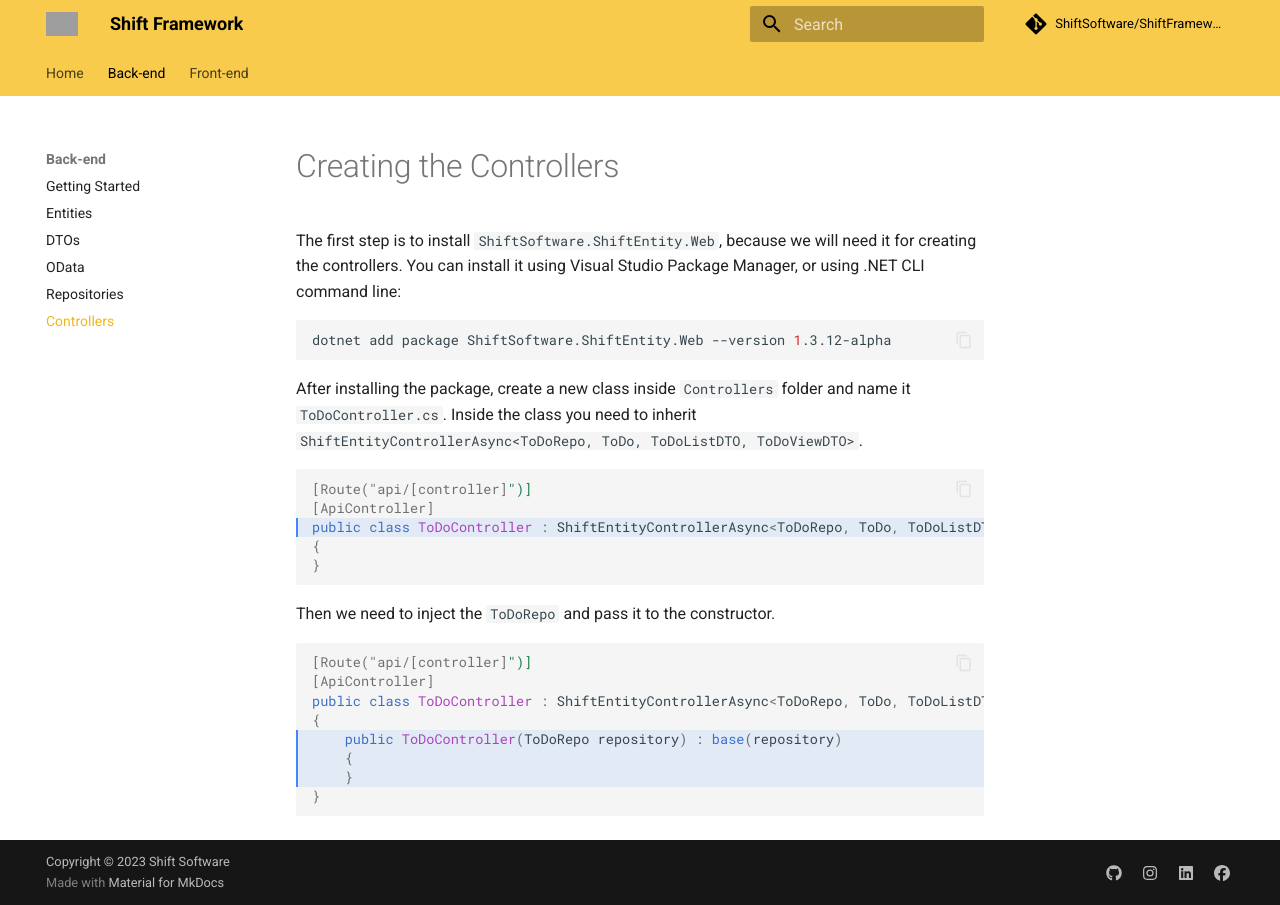
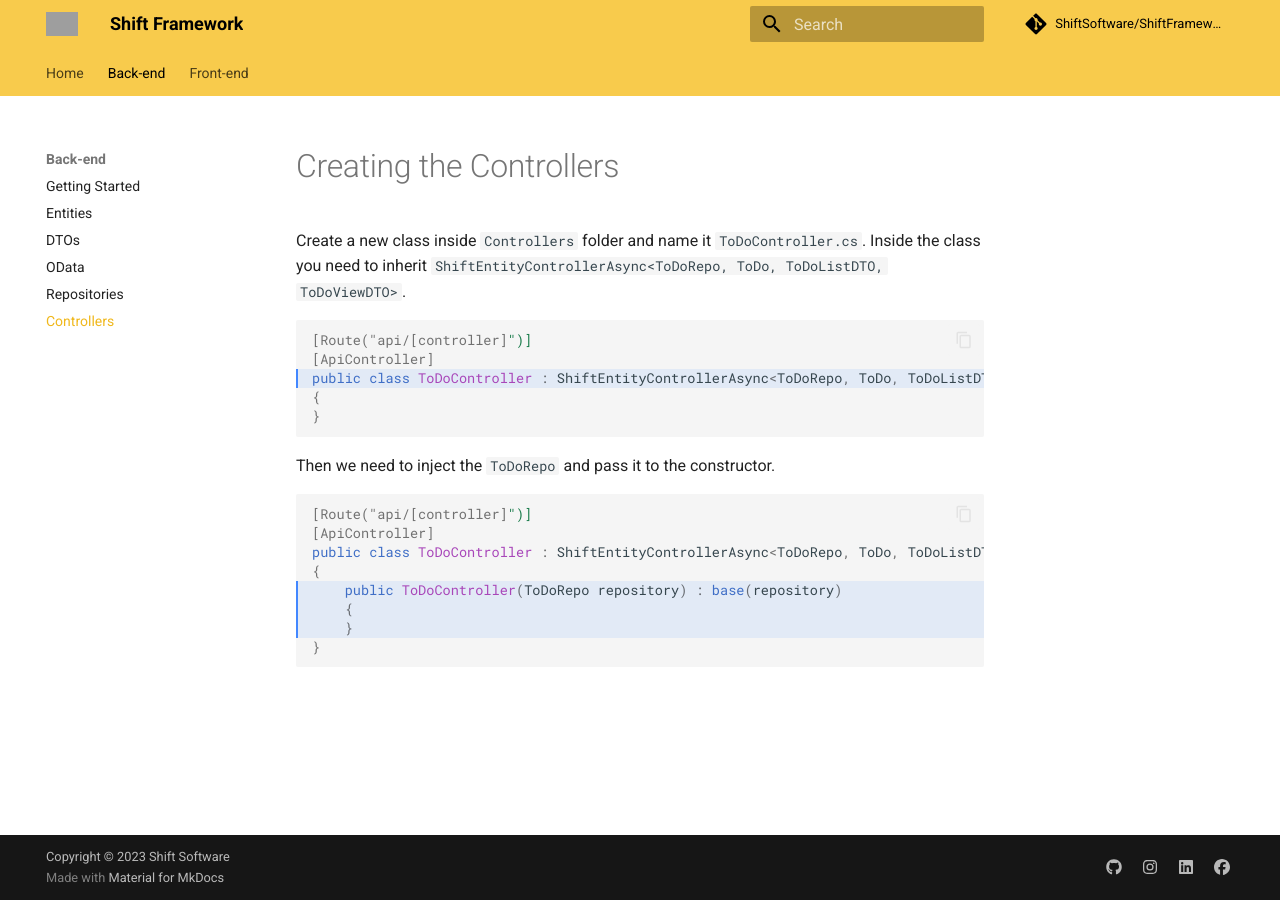
Before and after one commit to ShiftSoftware/ShiftFrameworkWebsite, an MkDocs documentation site: the page built from docs/back-end/controllers.md, in a window 1280 px wide. Built offline with MkDocs 1.6.1 and Material for MkDocs 9.7.7, drawn with Linux system fonts in a browser that asks for light colours; comment, search, counter and statistics services are not loaded; grey boxes are pictures that could not be loaded.

Commit message:
Remove Installation in controllers.md

````diff
--- a/docs/back-end/controllers.md
+++ b/docs/back-end/controllers.md
@@ -1,12 +1,6 @@
 # Creating the Controllers
 
-The first step is to install ```ShiftSoftware.ShiftEntity.Web```, because we will need it for creating the controllers. You can install it using Visual Studio Package Manager, or using .NET CLI command line:
-
-``` sh
-dotnet add package ShiftSoftware.ShiftEntity.Web --version 1.3.12-alpha
-```
-
-After installing the package, create a new class inside ```Controllers``` folder and name it ```ToDoController.cs```. Inside the class you need to inherit ```ShiftEntityControllerAsync<ToDoRepo, ToDo, ToDoListDTO, ToDoViewDTO>```.
+Create a new class inside ```Controllers``` folder and name it ```ToDoController.cs```. Inside the class you need to inherit ```ShiftEntityControllerAsync<ToDoRepo, ToDo, ToDoListDTO, ToDoViewDTO>```.
 
 ``` cs hl_lines="3"
 [Route("api/[controller]")]
````
